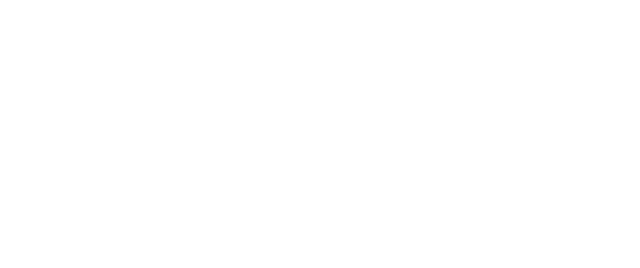
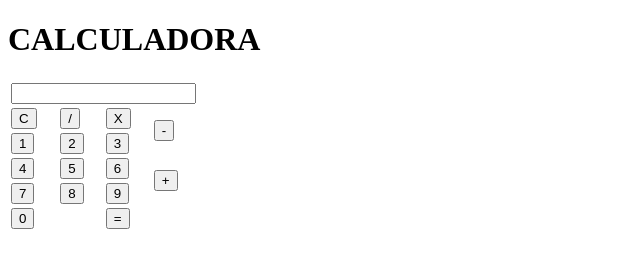
Before and after one commit to Maicol843/calculadora.github.io, a plain HTML site: page html/index.html in a window 1280 px wide. Shown: the whole page, without its empty margins (0-640 px from the left). Drawn offline with Linux system fonts and the light colour scheme.

Commit message:
Se modifico la estructura del index.html

```diff
--- a/html/index.html
+++ b/html/index.html
@@ -8,7 +8,54 @@
     <title>Calculadora</title>
 </head>
 <body>
-
+    <!--Formulario-->
+    <form id="calculadora">
+        <!--Titulo-->
+        <h1>CALCULADORA</h1>
+        <!--Tabla-->
+        <table>
+            <!--Entrada-->
+            <tr>
+                <td colspan="4"><input type="text" readonly id="resultado"></td>
+            </tr>
+            <!--Botones de operaciones-->
+            <tr>
+                <td><button type="button" id="clear" class="operacion">C</button></td>
+                <td><button type="button" id="dividir" class="operacion">/</button></td>
+                <td><button type="button" id="multiplicar" class="operacion">X</button></td>
+                <td rowspan="2"><button type="button" id="restar" class="operacion">-</button></td>
+            </tr>
+            <!--Botones de los números-->
+            <tr>
+                <td><button type="button">1</button></td>
+                <td><button type="button">2</button></td>
+                <td><button type="button">3</button></td>
+            </tr>
+            <tr>
+                <td><button type="button">4</button></td>
+                <td><button type="button">5</button></td>
+                <td><button type="button">6</button></td>
+                <!--Botón suma-->
+                <td rowspan="2">
+                    <button type="button" id="sumar" class="operacion">+</button>
+                </td>
+            </tr>
+            <tr>
+                <td><button type="button">7</button></td>
+                <td><button type="button">8</button></td>
+                <td><button type="button">9</button></td>
+            </tr>
+            <tr>
+                <td colspan="2">
+                    <button type="button">0</button>
+                </td>
+                <!--Botón igual-->
+                <td colspan="2">
+                    <button type="button" id="igual" class="operacion">=</button>
+                </td>
+            </tr>
+        </table>
+    </form>
 </body>
 <!--JavaScript-->
 <script src="../js/index.js"></script>
```
